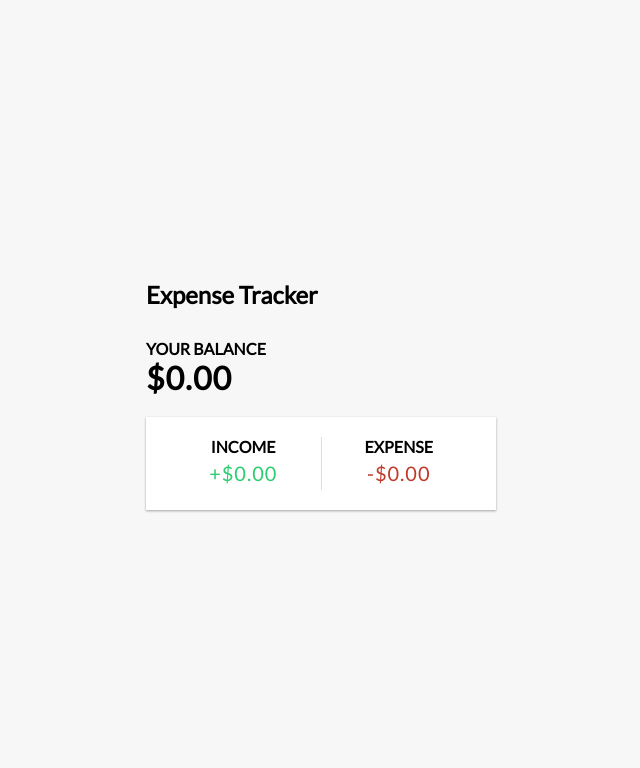
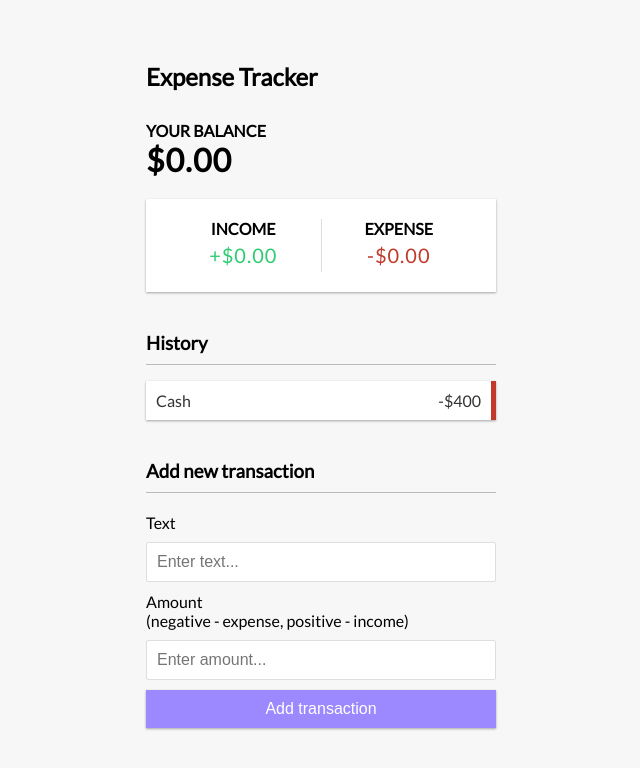
Before and after one commit to ArchitW/react-hooks-context-api-Expense-Tracker, a React (Create React App) app: page / in a window 1280 px wide. Shown: the top 768 px of the page, without its empty margins (319-959 px from the left). Built offline with nearby package versions, Linux system fonts and the light colour scheme.

Commit message:
[fix] imports

```diff
--- a/src/App.js
+++ b/src/App.js
@@ -3,6 +3,8 @@ import './App.css';
 import { Header } from './components/Header';
 import { Balance } from './components/Balance';
 import { IncomeExpenses } from './components/IncomeExpenses';
+import { TransactionList } from './components/TransactionList';
+import { AddTransaction } from './components/AddTransaction';
 function App() {
 	return (
 		<div>
@@ -10,6 +12,8 @@ function App() {
 			<div className="container">
 				<Balance />
 				<IncomeExpenses />
+				<TransactionList />
+				<AddTransaction />
 			</div>
 		</div>
 	);
```
